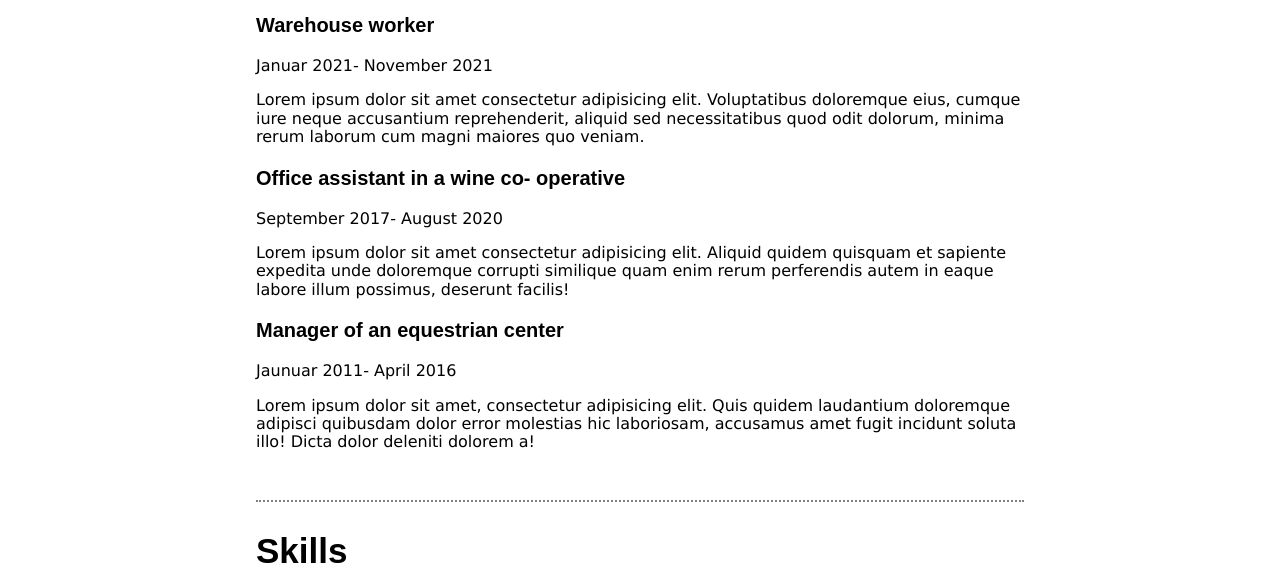
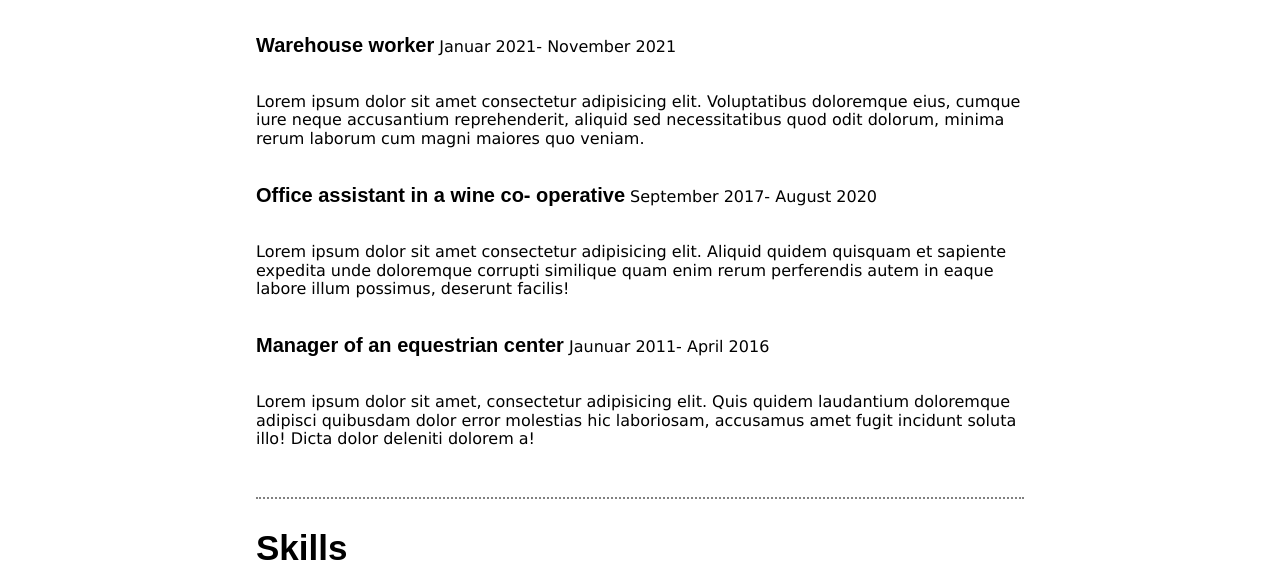
Before and after one commit to biancaraedler/CV-of-Bianca-Raedler, a plain HTML site: page index.html in a window 1280 px wide. Shown: the part 736-1317 px from the top of the page. Drawn offline with nearby package versions, Linux system fonts and the light colour scheme.

Commit message:
display properity

```diff
--- a/style.css
+++ b/style.css
@@ -6,7 +6,7 @@
   box-sizing: border-box;
 }
 
-* {
+html {
   font-family: Verdana, Geneva, Tahoma, sans-serif;
 }
 
@@ -83,6 +83,11 @@ body {
 .main > *:first-child {
   border-top: none;
 }
-.grape::after {
-  content: "🐎";
+
+.experience-heading {
+  display: inline-block;
 }
+
+.experience-subheading {
+  display: inline-block;
+}
```
